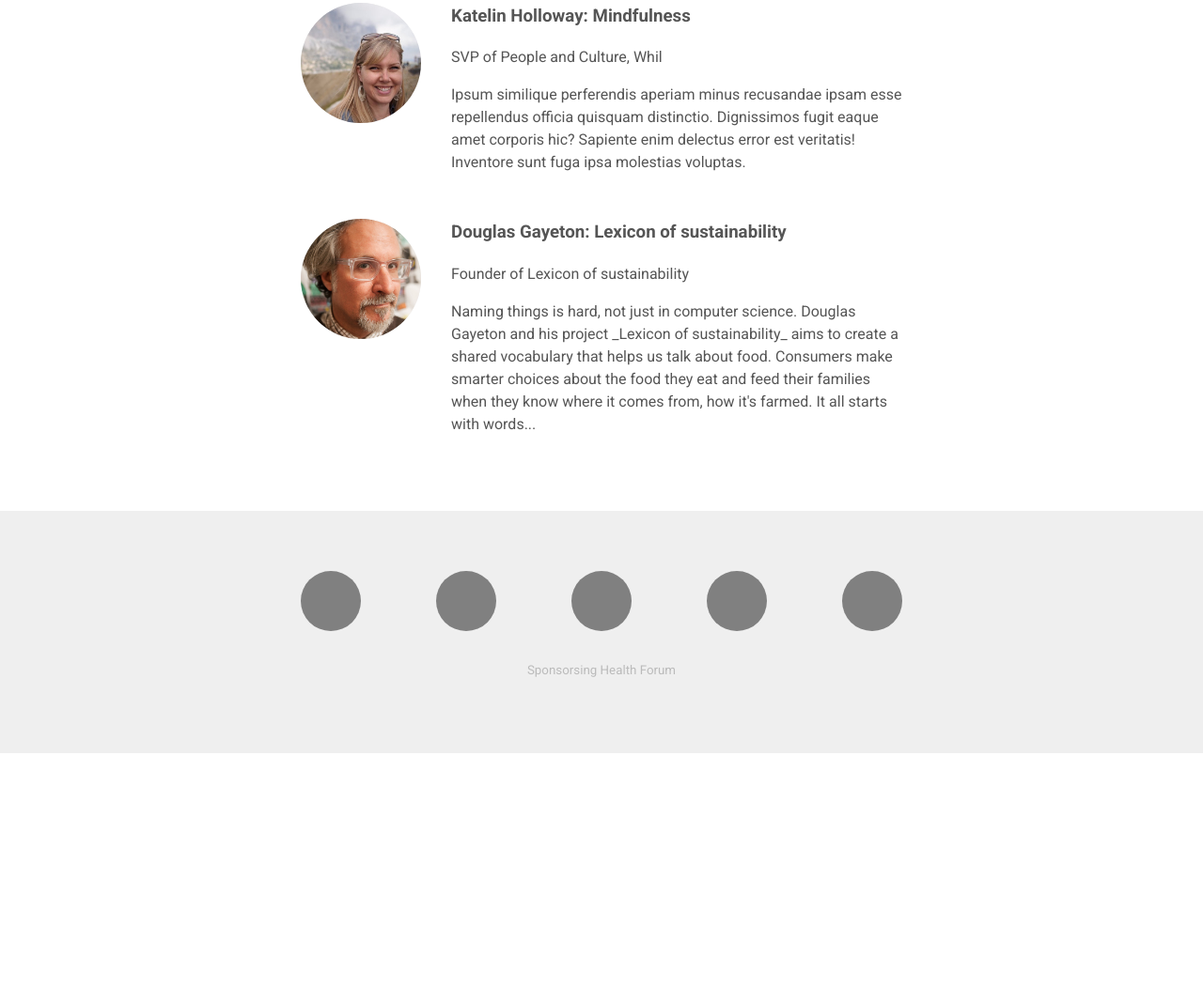
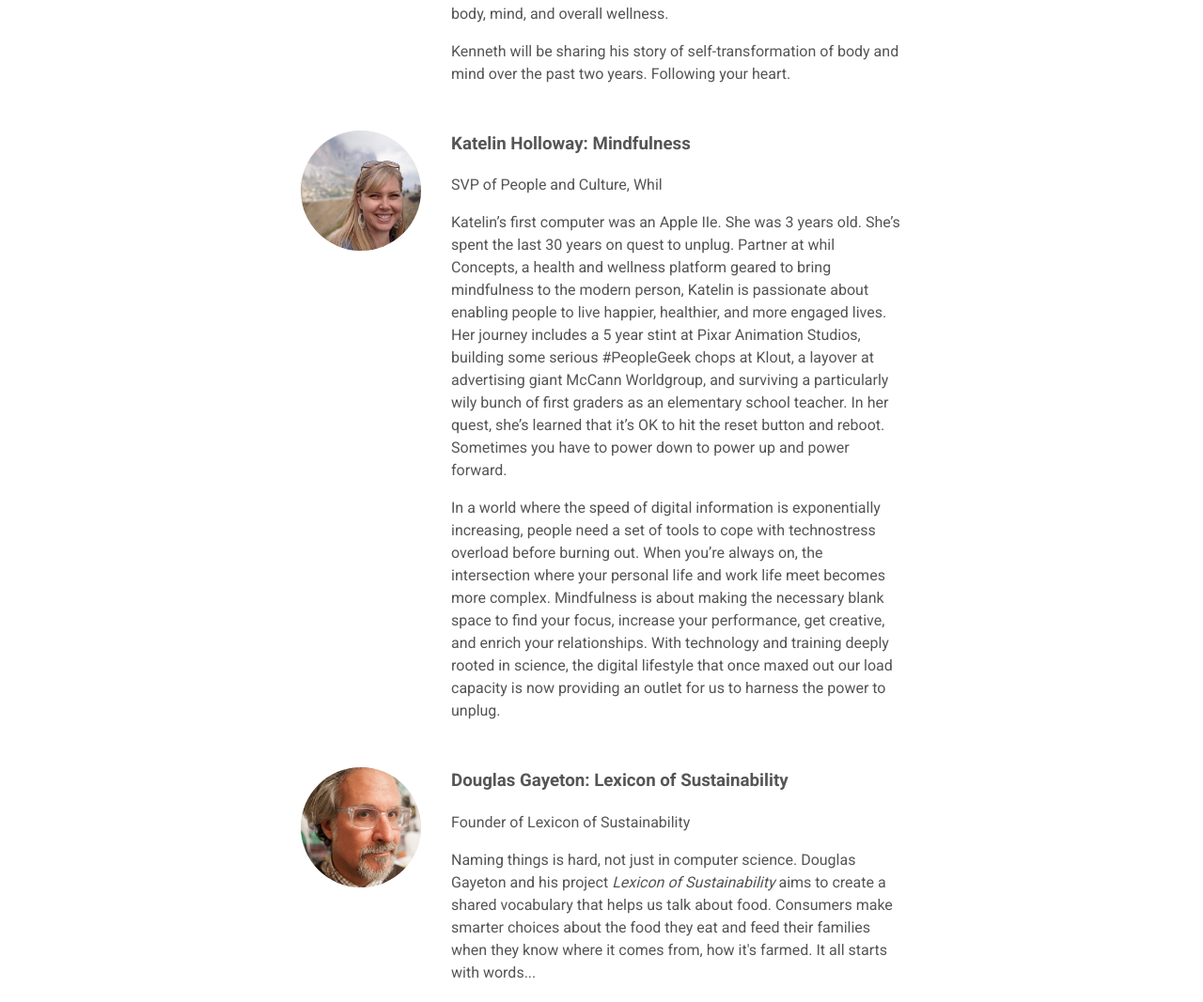
Before and after one commit to max/health-forum, a website: page index.html in a window 1280 px wide. Shown: the part 1687-2754 px from the top of the page at 94% size. Before the commit the page ends 2489 px from the top, so only its background shows below. Drawn offline with Linux system fonts and the light colour scheme.

Commit message:
Update copy

```diff
--- a/index.html
+++ b/index.html
@@ -68,6 +68,14 @@
                 <h3>Kenneth Reitz: Awareness of Self: Mind Over Matter</h3>
 
                 <p>
+                  Kenneth Reitz is the product owner of Python at Heroku and a
+                  fellow at the Python Software Foundation. Kenneth focuses on
+                  software development, photography, and music production. He
+                  is well known for his many open source software projects,
+                  specifically Requests: HTTP for Humans.
+                </p>
+
+                <p>
                   Powerful personal experiences are often dismissed by others
                   due to a lack of supporting scientific evidence. Contoversy
                   surrounds the supposed dietary effects of gluten, for
@@ -104,10 +112,33 @@
                 </p>
 
                 <p>
-                  Ipsum similique perferendis aperiam minus recusandae ipsam
-                  esse repellendus officia quisquam distinctio. Dignissimos
-                  fugit eaque amet corporis hic? Sapiente enim delectus error
-                  est veritatis! Inventore sunt fuga ipsa molestias voluptas.
+                  Katelin’s first computer was an Apple IIe. She was 3 years
+                  old. She’s spent the last 30 years on quest to unplug.
+                  Partner at whil Concepts, a health and wellness platform
+                  geared to bring mindfulness to the modern person, Katelin is
+                  passionate about enabling people to live happier, healthier,
+                  and more engaged lives. Her journey includes a 5 year stint
+                  at Pixar Animation Studios, building some serious #PeopleGeek
+                  chops at Klout, a layover at advertising giant McCann
+                  Worldgroup, and surviving a particularly wily bunch of first
+                  graders as an elementary school teacher. In her quest, she’s
+                  learned that it’s OK to hit the reset button and reboot.
+                  Sometimes you have to power down to power up and power
+                  forward.
+                </p>
+
+                <p>
+                  In a world where the speed of digital information is
+                  exponentially increasing, people need a set of tools to cope
+                  with technostress overload before burning out. When you’re
+                  always on, the intersection where your personal life and work
+                  life meet becomes more complex. Mindfulness is about making
+                  the necessary blank space to find your focus, increase your
+                  performance, get creative, and enrich your relationships.
+                  With technology and training deeply rooted in science, the
+                  digital lifestyle that once maxed out our load capacity is
+                  now providing an outlet for us to harness the power to
+                  unplug.
                 </p>
               </div>
             </div>
@@ -118,15 +149,15 @@
               <img class="Speaker-avatar" src="/douglas.jpg" />
 
               <div class="Speaker-body">
-                <h3>Douglas Gayeton: Lexicon of sustainability</h3>
+                <h3>Douglas Gayeton: Lexicon of Sustainability</h3>
 
                 <p>
-                  Founder of Lexicon of sustainability
+                  Founder of Lexicon of Sustainability
                 </p>
 
                 <p>
                   Naming things is hard, not just in computer science. Douglas
-                  Gayeton and his project _Lexicon of sustainability_ aims to
+                  Gayeton and his project <em>Lexicon of Sustainability</em> aims to
                   create a shared vocabulary that helps us talk about food.
                   Consumers make smarter choices about the food they eat and
                   feed their families when they know where it comes from, how
```
